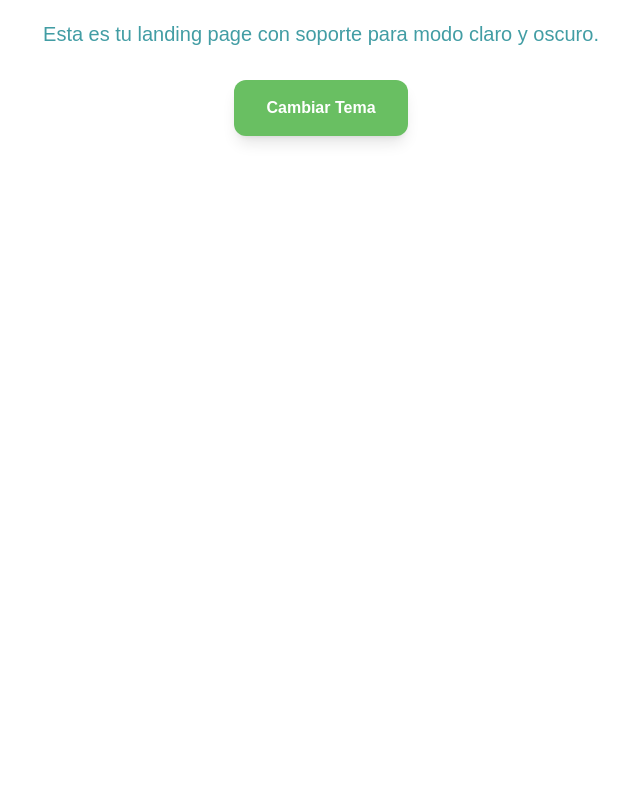
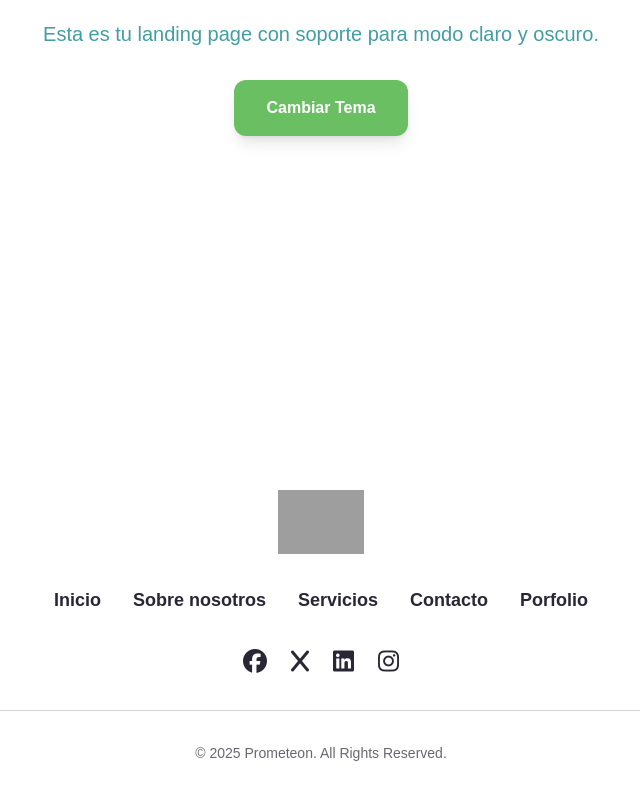
Before and after one commit to Tom21-xd/Landing-PrometeOnDev, an Astro site: page / in a window 1280 px wide. Shown: the part 358-1169 px from the top of the page, without its empty margins (319-959 px from the left). Before the commit the page ends 800 px from the top, so only its background shows below. Built offline with nearby package versions, Linux system fonts and the light colour scheme; Astro itself is replaced by a stand-in of ours; grey boxes are pictures that could not be loaded.

Commit message:
✨ feat(footer): Construccion layout
🛠️ Se ajustaron Layout.astro e index.astro para integrar componentes globales. 📁 Se añadió la carpeta global para componentes reutilizables.

```diff
--- a/src/components/Welcome.astro
+++ /dev/null
@@ -1,13 +0,0 @@
----
-import astroLogo from '../assets/astro.svg';
-import background from '../assets/background.svg';
----
-
-<div id="container">
-	<main>
-		<div class="bg-primary-dark">
-			<a href="aa">aaaaaaaaa</a>
-		</div>
-	</main>
-
-</div>
--- /dev/null
+++ b/src/components/global/footer.astro
@@ -0,0 +1,95 @@
+---
+
+---
+
+<footer
+  class="bg-background dark:bg-dark-background py-12 flex flex-col items-center gap-8 text-dark dark:text-white transition-colors"
+>
+  <div class="flex items-center">
+    <img src="/src/assets/astro.svg" alt="Prometeon" class="h-16 w-auto" />
+  </div>
+
+  <nav>
+    <ul class="flex gap-8 text-lg font-semibold">
+      <li>
+        <a
+          href="#"
+          class="relative group text-dark dark:text-white transition-colors"
+          >Inicio
+          <span
+            class="absolute left-0 right-0 bottom-0 h-[2px] bg-accent dark:bg-dark-accent-light scale-x-0 group-hover:scale-x-100 transition-transform duration-300 origin-left"
+          ></span>
+        </a>
+      </li>
+      <li>
+        <a
+          href="#"
+          class="relative group text-dark dark:text-white transition-colors"
+          >Sobre nosotros
+          <span
+            class="absolute left-0 right-0 bottom-0 h-[2px] bg-accent dark:bg-dark-accent-light scale-x-0 group-hover:scale-x-100 transition-transform duration-300 origin-left"
+          ></span>
+        </a>
+      </li>
+      <li>
+        <a
+          href="#"
+          class="relative group text-dark dark:text-white transition-colors"
+          >Servicios
+          <span
+            class="absolute left-0 right-0 bottom-0 h-[2px] bg-accent dark:bg-dark-accent-light scale-x-0 group-hover:scale-x-100 transition-transform duration-300 origin-left"
+          ></span>
+        </a>
+      </li>
+      <li>
+        <a
+          href="#"
+          class="relative group text-dark dark:text-white transition-colors"
+          >Contacto
+          <span
+            class="absolute left-0 right-0 bottom-0 h-[2px] bg-accent dark:bg-dark-accent-light scale-x-0 group-hover:scale-x-100 transition-transform duration-300 origin-left"
+          ></span>
+        </a>
+      </li>
+      <li>
+        <a
+          href="#"
+          class="relative group text-dark dark:text-white transition-colors"
+          >Porfolio
+          <span
+            class="absolute left-0 right-0 bottom-0 h-[2px] bg-accent dark:bg-dark-accent-light scale-x-0 group-hover:scale-x-100 transition-transform duration-300 origin-left"
+          ></span>
+        </a>
+      </li>
+    </ul>
+  </nav>
+
+  <!-- Íconos sociales -->
+  <div class="flex gap-6">
+    <a href="#" class="text-2xl hover:text-accent dark:hover:text-accent-light"
+      ><i class="fa-brands fa-facebook"></i></a
+    >
+    <a href="#" class="text-2xl hover:text-accent dark:hover:text-accent-light"
+      ><i class="fa-brands fa-x"></i></a
+    >
+    <a
+      href="https://www.linkedin.com/company/prometeondev/"
+      target="_blank"
+      rel="noopener noreferrer"
+      class="text-2xl hover:text-accent dark:hover:text-accent-light"
+    >
+      <i class="fa-brands fa-linkedin"></i>
+    </a>
+    <a href="#" class="text-2xl hover:text-accent dark:hover:text-accent-light"
+      ><i class="fa-brands fa-instagram"></i></a
+    >
+  </div>
+
+  <hr
+    class="w-full max-w-screen-md border-t border-dark dark:border-white opacity-20"
+  />
+
+  <p class="text-center text-sm opacity-70">
+    © 2025 Prometeon. All Rights Reserved.
+  </p>
+</footer>
--- a/src/layouts/Layout.astro
+++ b/src/layouts/Layout.astro
@@ -1,6 +1,7 @@
 ---
 import "@fontsource-variable/onest";
 import "../styles/global.css";
+import Footer from "../components/global/footer.astro";
 ---
 
 <!doctype html>
@@ -9,11 +10,25 @@ import "../styles/global.css";
     <meta charset="UTF-8" />
     <meta name="viewport" content="width=device-width" />
     <link rel="icon" type="image/svg+xml" href="/favicon.svg" />
-    <meta name="generator" content={Astro.generator} />
-    <title>Astro Basics</title>
+    <title>PrometeOnDev - Desarrollo de Software, Web y Móvil</title>
+    <meta
+      name="description"
+      content="PrometeOnDev es una empresa de desarrollo de software que ofrece soluciones innovadoras en desarrollo web, móvil, inteligencia artificial y dashboards. Simplificamos la tecnología para llevar tu negocio al siguiente nivel."
+    />
+    <meta
+      name="keywords"
+      content="desarrollo de software, desarrollo web, desarrollo móvil, inteligencia artificial, dashboards, tecnología, prometeondev, landing page"
+    />
+    <meta name="author" content="PrometeOnDev" />
+    <link
+      rel="stylesheet"
+      href="https://cdnjs.cloudflare.com/ajax/libs/font-awesome/6.5.0/css/all.min.css"
+
+    />
   </head>
   <body>
     <slot />
+    <Footer />
   </body>
 </html>
 
--- a/src/pages/index.astro
+++ b/src/pages/index.astro
@@ -1,11 +1,10 @@
 ---
-import Welcome from "../components/Welcome.astro";
 import Layout from "../layouts/Layout.astro";
 ---
 
 <Layout>
   <div
-    class="bg-background dark:bg-dark-background text-dark dark:text-light min-h-screen flex flex-col items-center justify-center p-8 transition-colors"
+    class="bg-background dark:bg-dark-background text-dark dark:text-dark-light min-h-screen flex flex-col items-center justify-center p-8 transition-colors"
   >
     <h1 class="text-primary dark:text-dark-primary text-5xl font-bold mb-6">
       ¡Bienvenido a Prometeon!
```
